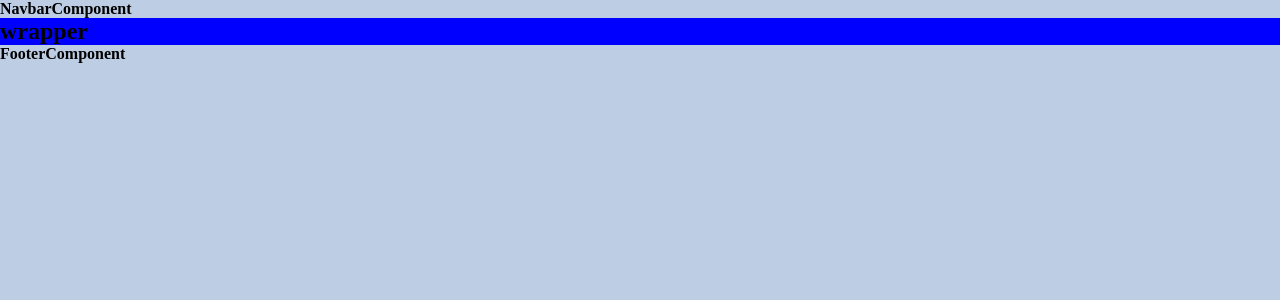
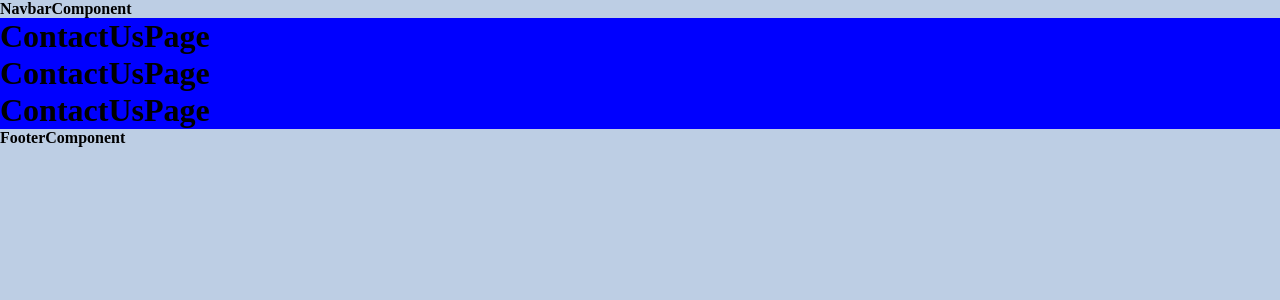
Before and after one commit to mehdi-khallaghi/project-crypto-tracking, a React (Create React App) app: page /contact-us in a window 1280 px wide. Shown: the top 300 px of the page. Built offline with nearby package versions, Linux system fonts and the light colour scheme.

Commit message:
changes codes to navbar

```diff
--- a/src/App.jsx
+++ b/src/App.jsx
@@ -1,16 +1,27 @@
 import FooterComponent from "./components/ui/Footer.component";
 import NavbarComponent from "./components/ui/Navbar.component";
-
+import { Routes , Route } from "react-router-dom";
+import HomePage from "./pages/Home.page";
+import FAQPage from "./pages/FAQ.page";
+import AboutUsPage from "./pages/AboutUs.page";
+import ContactUsPage from "./pages/ContactUs.page";
 
 function App() {
   return (
     <div>
       {/* navbar */}
         <NavbarComponent/>
+
       {/* wrapper */}
         <div className="wrapper">
-          <h2>wrapper</h2>
+          <Routes>
+            <Route path="/" element={<HomePage/>}/>
+            <Route path="/faq" element={<FAQPage/>}/>
+            <Route path="/about-us" element={<AboutUsPage/>}/>
+            <Route path="/contact-us" element={<ContactUsPage/>}/>
+          </Routes>
         </div>
+
       {/* footer */}
         <FooterComponent/>
     </div>
@@ -18,3 +29,9 @@
 }
 
 export default App;
+
+
+// Routes
+// /faq
+// /about-us
+// /contact-us
--- a/src/index.js
+++ b/src/index.js
@@ -3,11 +3,14 @@
 import './index.css';
 import App from './App';
 import reportWebVitals from './reportWebVitals';
+import { BrowserRouter } from 'react-router-dom';
 
 const root = ReactDOM.createRoot(document.getElementById('root'));
 root.render(
   <React.StrictMode>
-    <App />
+    <BrowserRouter>
+      <App />
+    </BrowserRouter>
   </React.StrictMode>
 );
 
--- /dev/null
+++ b/src/pages/AboutUs.page.jsx
@@ -0,0 +1,13 @@
+import React from 'react'
+
+const AboutUsPage = () => {
+  return (
+    <div>
+      <h1>AboutUs</h1>
+      <h1>AboutUs</h1>
+      <h1>AboutUs</h1>
+    </div>
+  )
+}
+
+export default AboutUsPage;
--- /dev/null
+++ b/src/pages/ContactUs.page.jsx
@@ -0,0 +1,13 @@
+import React from 'react'
+
+const ContactUsPage = () => {
+  return (
+    <div>
+      <h1>ContactUsPage</h1>
+      <h1>ContactUsPage</h1>
+      <h1>ContactUsPage</h1>
+    </div>
+  )
+}
+
+export default ContactUsPage
--- /dev/null
+++ b/src/pages/FAQ.page.jsx
@@ -0,0 +1,13 @@
+import React from 'react'
+
+const FAQPage = () => {
+  return (
+    <div>
+      <h1>FAQPage</h1>
+      <h1>FAQPage</h1>
+      <h1>FAQPage</h1>
+    </div>
+  );
+}
+
+export default FAQPage;
--- /dev/null
+++ b/src/pages/Home.page.jsx
@@ -0,0 +1,13 @@
+import React from 'react'
+
+const HomePage = () => {
+  return (
+    <div>
+      <h1>HomePage</h1>
+      <h1>HomePage</h1>
+      <h1>HomePage</h1>
+    </div>
+  )
+}
+
+export default HomePage
```
